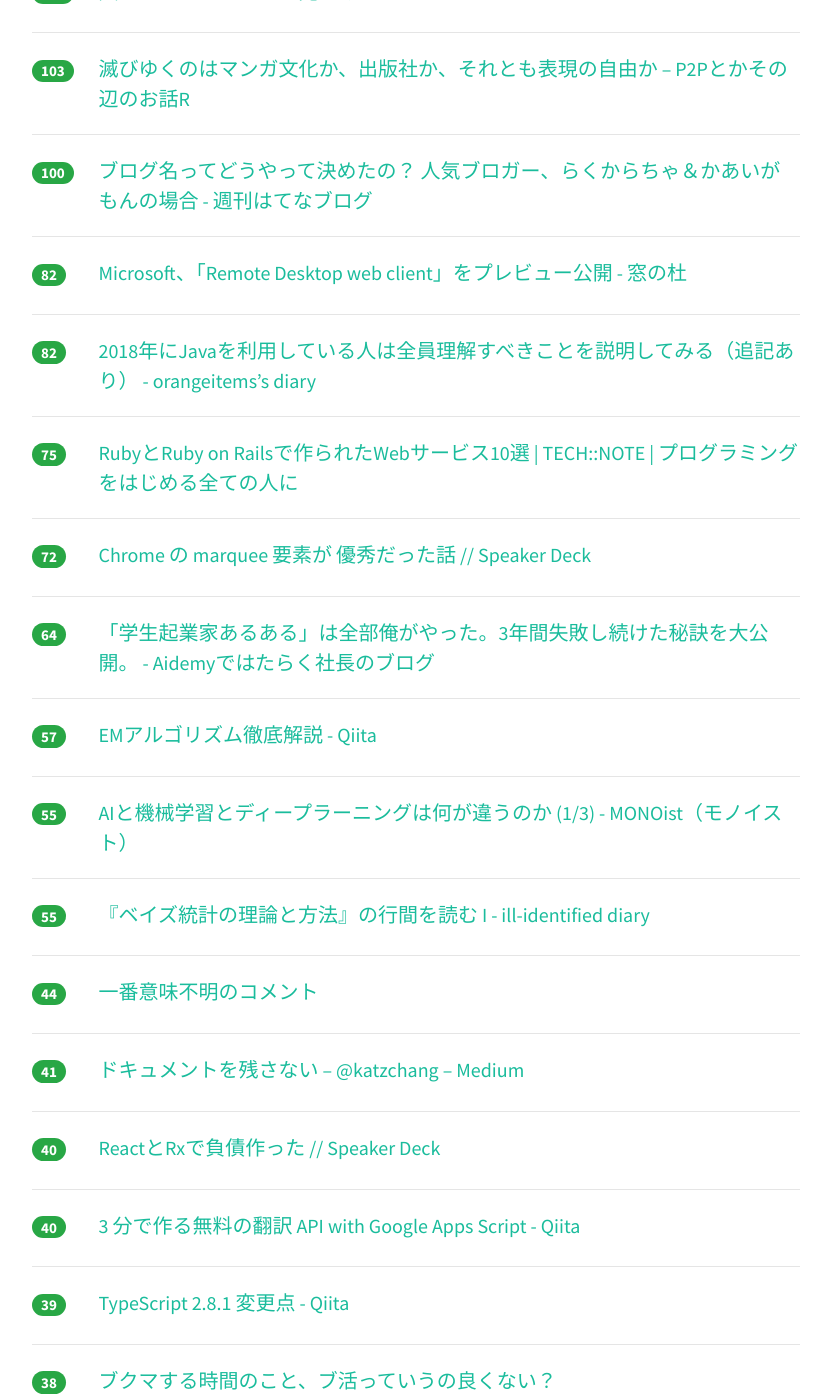
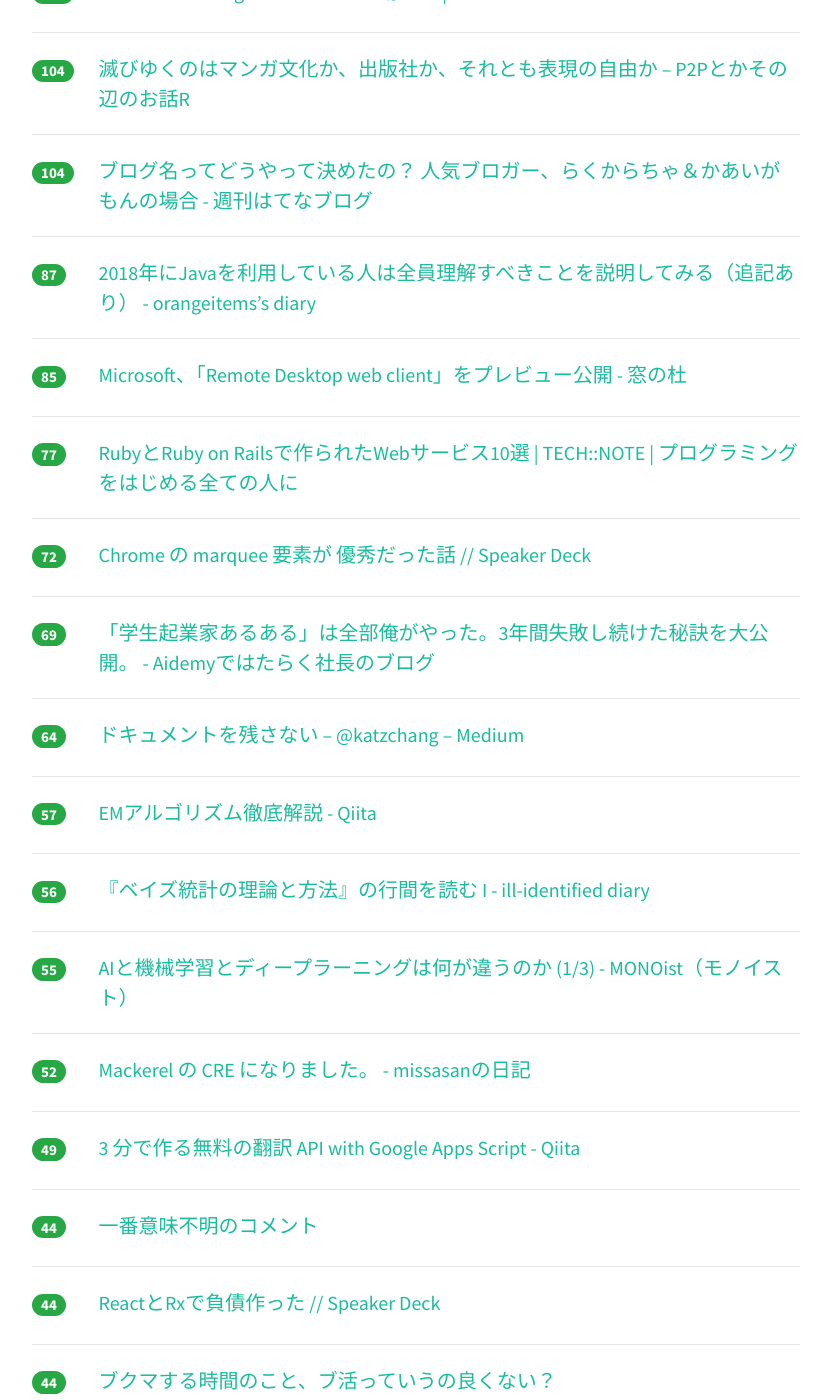
Before and after one commit to yatta47/hatena-matome-site, a Jekyll site: the page built from _posts/2018-03-30-hatena.md, in a window 1280 px wide and 1400 px high, scrolled down 1113 px. Shown: the whole window, without its empty margins (224-1055 px from the left). Built offline with Jekyll 4.4.1, drawn with Linux system fonts in a browser that asks for light colours; nearby versions of some CDN libraries; some of the changed text lies outside the part shown.

Commit message:
Updated 2018-03-30

```diff
--- a/_posts/2018-03-30-hatena.md
+++ b/_posts/2018-03-30-hatena.md
@@ -1,78 +1,78 @@
 ---
 layout: post
 title:  "2018-03-30 はてぶIT"
-date:   2018-03-30 22:02:29
+date:   2018-03-30 23:03:21
 tags: [it-hotentry]
 ---
-58 件のデータあり
+61 件のデータあり
 
 <hr><div class="row">
-<div class="col-1"><span class="badge badge-pill badge-success h2">286</span></div>
+<div class="col-1"><span class="badge badge-pill badge-success h2">299</span></div>
 <div class="col-11"><a href='https://itjinzai-lab.jp/article/detail/1004' target='_blank'>「僕らにオーガニックなコミュ力はいらない」―エンジニアによるエンジニア採用の世界観―セゾン情報システムズ　小野和俊さん (1/5)：IT人材ラボ</a></div>
 </div>
 <hr>
 <div class="row">
-<div class="col-1"><span class="badge badge-pill badge-success h2">275</span></div>
+<div class="col-1"><span class="badge badge-pill badge-success h2">282</span></div>
 <div class="col-11"><a href='http://www.itmedia.co.jp/mobile/articles/1803/30/news054.html' target='_blank'>なぜMNOのテザリングは有料で、MVNOは無料なのか (1/3) - ITmedia Mobile</a></div>
 </div>
 <hr>
 <div class="row">
-<div class="col-1"><span class="badge badge-pill badge-success h2">255</span></div>
+<div class="col-1"><span class="badge badge-pill badge-success h2">258</span></div>
 <div class="col-11"><a href='https://togetter.com/li/1213281' target='_blank'>死亡説・誘拐説・SCP説…考察が捗る西荻窪在住のバーチャルYouTuber『鳩羽つぐ』は「動画を投稿してる体の動画作品」なのでは - Togetter</a></div>
 </div>
 <hr>
 <div class="row">
-<div class="col-1"><span class="badge badge-pill badge-success h2">177</span></div>
+<div class="col-1"><span class="badge badge-pill badge-success h2">183</span></div>
 <div class="col-11"><a href='https://mattn.kaoriya.net/software/lang/go/20180330093346.htm' target='_blank'>Big Sky :: Golang と Vue.js で簡単なアプリケーションを作ってみた。</a></div>
 </div>
 <hr>
 <div class="row">
-<div class="col-1"><span class="badge badge-pill badge-success h2">159</span></div>
+<div class="col-1"><span class="badge badge-pill badge-success h2">161</span></div>
 <div class="col-11"><a href='https://qiita.com/neon-izm/items/132f034821e0daf5a2e3' target='_blank'>Unityでアイテムの課金処理よろしく、と言われた人向け事前知識 - Qiita</a></div>
 </div>
 <hr>
 <div class="row">
-<div class="col-1"><span class="badge badge-pill badge-success h2">147</span></div>
+<div class="col-1"><span class="badge badge-pill badge-success h2">157</span></div>
 <div class="col-11"><a href='https://coliss.com/articles/build-websites/operation/work/create-my-own-fonts-calligraphr.html' target='_blank'>日本語にも対応！自分で書いた文字からフォントを簡単に作成できる無料オンラインツール -Calligraphr | コリス</a></div>
 </div>
 <hr>
 <div class="row">
-<div class="col-1"><span class="badge badge-pill badge-success h2">107</span></div>
+<div class="col-1"><span class="badge badge-pill badge-success h2">134</span></div>
+<div class="col-11"><a href='https://anond.hatelabo.jp/20180330021140' target='_blank'>夫のはてぶアカウント見つけてさ</a></div>
+</div>
+<hr>
+<div class="row">
+<div class="col-1"><span class="badge badge-pill badge-success h2">124</span></div>
 <div class="col-11"><a href='https://speakerdeck.com/gyakku/ren-shi-xiang-keintanzi-liao' target='_blank'>人事向けインターン資料 // Speaker Deck</a></div>
 </div>
 <hr>
 <div class="row">
-<div class="col-1"><span class="badge badge-pill badge-success h2">105</span></div>
+<div class="col-1"><span class="badge badge-pill badge-success h2">109</span></div>
 <div class="col-11"><a href='https://deeeet.com/writing/2018/03/30/kubernetes-grpc/' target='_blank'>Kubernetes上でgRPCサービスを動かす | SOTA</a></div>
 </div>
 <hr>
 <div class="row">
-<div class="col-1"><span class="badge badge-pill badge-success h2">105</span></div>
-<div class="col-11"><a href='https://anond.hatelabo.jp/20180330021140' target='_blank'>夫のはてぶアカウント見つけてさ</a></div>
-</div>
-<hr>
-<div class="row">
-<div class="col-1"><span class="badge badge-pill badge-success h2">103</span></div>
+<div class="col-1"><span class="badge badge-pill badge-success h2">104</span></div>
 <div class="col-11"><a href='http://p2ptk.org/copyright/819' target='_blank'>滅びゆくのはマンガ文化か、出版社か、それとも表現の自由か – P2Pとかその辺のお話R</a></div>
 </div>
 <hr>
 <div class="row">
-<div class="col-1"><span class="badge badge-pill badge-success h2">100</span></div>
+<div class="col-1"><span class="badge badge-pill badge-success h2">104</span></div>
 <div class="col-11"><a href='http://blog.hatenablog.com/entry/gmo_bloginterview' target='_blank'>ブログ名ってどうやって決めたの？ 人気ブロガー、らくからちゃ＆かあいがもんの場合 - 週刊はてなブログ</a></div>
 </div>
 <hr>
 <div class="row">
-<div class="col-1"><span class="badge badge-pill badge-success h2">82</span></div>
+<div class="col-1"><span class="badge badge-pill badge-success h2">87</span></div>
+<div class="col-11"><a href='http://www.orangeitems.com/entry/2018/02/08/152022' target='_blank'>2018年にJavaを利用している人は全員理解すべきことを説明してみる（追記あり） - orangeitems’s diary</a></div>
+</div>
+<hr>
+<div class="row">
+<div class="col-1"><span class="badge badge-pill badge-success h2">85</span></div>
 <div class="col-11"><a href='https://forest.watch.impress.co.jp/docs/news/1114252.html' target='_blank'>Microsoft、「Remote Desktop web client」をプレビュー公開 - 窓の杜</a></div>
 </div>
 <hr>
 <div class="row">
-<div class="col-1"><span class="badge badge-pill badge-success h2">82</span></div>
-<div class="col-11"><a href='http://www.orangeitems.com/entry/2018/02/08/152022' target='_blank'>2018年にJavaを利用している人は全員理解すべきことを説明してみる（追記あり） - orangeitems’s diary</a></div>
-</div>
-<hr>
-<div class="row">
-<div class="col-1"><span class="badge badge-pill badge-success h2">75</span></div>
+<div class="col-1"><span class="badge badge-pill badge-success h2">77</span></div>
 <div class="col-11"><a href='https://tech-camp.in/note/technology/40581/' target='_blank'>RubyとRuby on Railsで作られたWebサービス10選 | TECH::NOTE | プログラミングをはじめる全ての人に</a></div>
 </div>
 <hr>
@@ -82,8 +82,13 @@ tags: [it-hotentry]
 </div>
 <hr>
 <div class="row">
+<div class="col-1"><span class="badge badge-pill badge-success h2">69</span></div>
+<div class="col-11"><a href='http://tarisaa.hatenablog.com/entry/2018/03/30/025622' target='_blank'>「学生起業家あるある」は全部俺がやった。3年間失敗し続けた秘訣を大公開。 - Aidemyではたらく社長のブログ</a></div>
+</div>
+<hr>
+<div class="row">
 <div class="col-1"><span class="badge badge-pill badge-success h2">64</span></div>
-<div class="col-11"><a href='http://tarisaa.hatenablog.com/entry/2018/03/30/025622' target='_blank'>「学生起業家あるある」は全部俺がやった。3年間失敗し続けた秘訣を大公開。 - Aidemyではたらく社長のブログ</a></div>
+<div class="col-11"><a href='https://medium.com/@katzchang/6fc772877b55' target='_blank'>ドキュメントを残さない – @katzchang – Medium</a></div>
 </div>
 <hr>
 <div class="row">
@@ -92,13 +97,23 @@ tags: [it-hotentry]
 </div>
 <hr>
 <div class="row">
+<div class="col-1"><span class="badge badge-pill badge-success h2">56</span></div>
+<div class="col-11"><a href='http://ill-identified.hatenablog.com/entry/2018/03/30/015132' target='_blank'>『ベイズ統計の理論と方法』の行間を読む I - ill-identified diary</a></div>
+</div>
+<hr>
+<div class="row">
 <div class="col-1"><span class="badge badge-pill badge-success h2">55</span></div>
 <div class="col-11"><a href='http://monoist.atmarkit.co.jp/mn/articles/1803/29/news011.html' target='_blank'>AIと機械学習とディープラーニングは何が違うのか (1/3) - MONOist（モノイスト）</a></div>
 </div>
 <hr>
 <div class="row">
-<div class="col-1"><span class="badge badge-pill badge-success h2">55</span></div>
-<div class="col-11"><a href='http://ill-identified.hatenablog.com/entry/2018/03/30/015132' target='_blank'>『ベイズ統計の理論と方法』の行間を読む I - ill-identified diary</a></div>
+<div class="col-1"><span class="badge badge-pill badge-success h2">52</span></div>
+<div class="col-11"><a href='https://missasan.hatenablog.com/entry/ibecamecre' target='_blank'>Mackerel の CRE になりました。 - missasanの日記</a></div>
+</div>
+<hr>
+<div class="row">
+<div class="col-1"><span class="badge badge-pill badge-success h2">49</span></div>
+<div class="col-11"><a href='https://qiita.com/tanabee/items/c79c5c28ba0537112922' target='_blank'>3 分で作る無料の翻訳 API with Google Apps Script - Qiita</a></div>
 </div>
 <hr>
 <div class="row">
@@ -107,33 +122,23 @@ tags: [it-hotentry]
 </div>
 <hr>
 <div class="row">
-<div class="col-1"><span class="badge badge-pill badge-success h2">41</span></div>
-<div class="col-11"><a href='https://medium.com/@katzchang/6fc772877b55' target='_blank'>ドキュメントを残さない – @katzchang – Medium</a></div>
+<div class="col-1"><span class="badge badge-pill badge-success h2">44</span></div>
+<div class="col-11"><a href='https://speakerdeck.com/brn/reacttorxdefu-zhai-zuo-tuta' target='_blank'>ReactとRxで負債作った // Speaker Deck</a></div>
+</div>
+<hr>
+<div class="row">
+<div class="col-1"><span class="badge badge-pill badge-success h2">44</span></div>
+<div class="col-11"><a href='https://anond.hatelabo.jp/20180330030314' target='_blank'>ブクマする時間のこと、ブ活っていうの良くない？</a></div>
 </div>
 <hr>
 <div class="row">
 <div class="col-1"><span class="badge badge-pill badge-success h2">40</span></div>
-<div class="col-11"><a href='https://speakerdeck.com/brn/reacttorxdefu-zhai-zuo-tuta' target='_blank'>ReactとRxで負債作った // Speaker Deck</a></div>
-</div>
-<hr>
-<div class="row">
-<div class="col-1"><span class="badge badge-pill badge-success h2">40</span></div>
-<div class="col-11"><a href='https://qiita.com/tanabee/items/c79c5c28ba0537112922' target='_blank'>3 分で作る無料の翻訳 API with Google Apps Script - Qiita</a></div>
+<div class="col-11"><a href='https://this.kiji.is/352414138544358497' target='_blank'>共産「防衛も改ざん疑い」　米基地使用巡る文書 - 共同通信</a></div>
 </div>
 <hr>
 <div class="row">
 <div class="col-1"><span class="badge badge-pill badge-success h2">39</span></div>
 <div class="col-11"><a href='https://qiita.com/vvakame/items/2e32aeded05997f77dfa' target='_blank'>TypeScript 2.8.1 変更点 - Qiita</a></div>
-</div>
-<hr>
-<div class="row">
-<div class="col-1"><span class="badge badge-pill badge-success h2">38</span></div>
-<div class="col-11"><a href='https://anond.hatelabo.jp/20180330030314' target='_blank'>ブクマする時間のこと、ブ活っていうの良くない？</a></div>
-</div>
-<hr>
-<div class="row">
-<div class="col-1"><span class="badge badge-pill badge-success h2">38</span></div>
-<div class="col-11"><a href='https://missasan.hatenablog.com/entry/ibecamecre' target='_blank'>Mackerel の CRE になりました。 - missasanの日記</a></div>
 </div>
 <hr>
 <div class="row">
@@ -147,8 +152,23 @@ tags: [it-hotentry]
 </div>
 <hr>
 <div class="row">
+<div class="col-1"><span class="badge badge-pill badge-success h2">32</span></div>
+<div class="col-11"><a href='https://www.sankeibiz.jp/business/news/180330/bsj1803300500002-n1.htm' target='_blank'>楽天携帯、大手３社の３割安　月額４０００円検討　最短３年後に黒字化目指す (1/2ページ) - SankeiBiz（サンケイビズ）</a></div>
+</div>
+<hr>
+<div class="row">
+<div class="col-1"><span class="badge badge-pill badge-success h2">32</span></div>
+<div class="col-11"><a href='https://internet.watch.impress.co.jp/docs/special/1114330.html' target='_blank'>Wi-Fiルーターのサポート期間っていつまで？　国内メーカー4社に聞いてみた　 - INTERNET Watch</a></div>
+</div>
+<hr>
+<div class="row">
 <div class="col-1"><span class="badge badge-pill badge-success h2">31</span></div>
 <div class="col-11"><a href='https://japan.cnet.com/article/35116886/' target='_blank'>「FGO」開発のディライトワークスが、社内ボードゲームカフェを新設した狙い - CNET Japan</a></div>
+</div>
+<hr>
+<div class="row">
+<div class="col-1"><span class="badge badge-pill badge-success h2">31</span></div>
+<div class="col-11"><a href='http://blog.hiroppy.me/entry/2018/03/30/100008' target='_blank'>Node.jsの使用調査をしてみた - 技術探し</a></div>
 </div>
 <hr>
 <div class="row">
@@ -158,21 +178,11 @@ tags: [it-hotentry]
 <hr>
 <div class="row">
 <div class="col-1"><span class="badge badge-pill badge-success h2">31</span></div>
-<div class="col-11"><a href='https://internet.watch.impress.co.jp/docs/special/1114330.html' target='_blank'>Wi-Fiルーターのサポート期間っていつまで？　国内メーカー4社に聞いてみた　 - INTERNET Watch</a></div>
+<div class="col-11"><a href='http://nagaisan00.hatenablog.com/entry/2018/03/30/000000' target='_blank'>フリーランスが仕事を断るとき - ライター　長井の気ままな生活</a></div>
 </div>
 <hr>
 <div class="row">
 <div class="col-1"><span class="badge badge-pill badge-success h2">30</span></div>
-<div class="col-11"><a href='https://www.sankeibiz.jp/business/news/180330/bsj1803300500002-n1.htm' target='_blank'>楽天携帯、大手３社の３割安　月額４０００円検討　最短３年後に黒字化目指す (1/2ページ) - SankeiBiz（サンケイビズ）</a></div>
-</div>
-<hr>
-<div class="row">
-<div class="col-1"><span class="badge badge-pill badge-success h2">30</span></div>
-<div class="col-11"><a href='http://blog.hiroppy.me/entry/2018/03/30/100008' target='_blank'>Node.jsの使用調査をしてみた - 技術探し</a></div>
-</div>
-<hr>
-<div class="row">
-<div class="col-1"><span class="badge badge-pill badge-success h2">29</span></div>
 <div class="col-11"><a href='https://codeiq.jp/magazine/2018/03/58261/' target='_blank'>【及川卓也×Datachain】ブロックチェーンでデータ流通に革新を―Fintech以外の応用分野とは｜CodeIQ MAGAZINE</a></div>
 </div>
 <hr>
@@ -183,7 +193,7 @@ tags: [it-hotentry]
 <hr>
 <div class="row">
 <div class="col-1"><span class="badge badge-pill badge-success h2">28</span></div>
-<div class="col-11"><a href='http://nagaisan00.hatenablog.com/entry/2018/03/30/000000' target='_blank'>フリーランスが仕事を断るとき - ライター　長井の気ままな生活</a></div>
+<div class="col-11"><a href='https://note.mu/nikoko/n/nc86c1e0f19f2' target='_blank'>デザインスキル評価アンケートを作って分かったこと｜Yoko Nishida｜note</a></div>
 </div>
 <hr>
 <div class="row">
@@ -193,22 +203,22 @@ tags: [it-hotentry]
 <hr>
 <div class="row">
 <div class="col-1"><span class="badge badge-pill badge-success h2">27</span></div>
+<div class="col-11"><a href='https://anond.hatelabo.jp/20180330094905' target='_blank'>暇だから格好いいコマンド選手権しようぜ</a></div>
+</div>
+<hr>
+<div class="row">
+<div class="col-1"><span class="badge badge-pill badge-success h2">27</span></div>
 <div class="col-11"><a href='https://linecorp.com/ja/pr/news/ja/2018/2117' target='_blank'>【LINE Pay】利用特典変更のお知らせ | LINE Corporation | ニュース</a></div>
 </div>
 <hr>
 <div class="row">
 <div class="col-1"><span class="badge badge-pill badge-success h2">27</span></div>
-<div class="col-11"><a href='https://note.mu/nikoko/n/nc86c1e0f19f2' target='_blank'>デザインスキル評価アンケートを作って分かったこと｜Yoko Nishida｜note</a></div>
+<div class="col-11"><a href='https://qiita.com/hirokidaichi/items/195d42ee056ea85a3150' target='_blank'>エンジニアリング組織論への招待：リファレンスガイド第１章/第２章 - Qiita</a></div>
 </div>
 <hr>
 <div class="row">
 <div class="col-1"><span class="badge badge-pill badge-success h2">26</span></div>
 <div class="col-11"><a href='https://tenshoku-center.com/daikigyou-demerit/' target='_blank'>大企業に転職すればいいってものじゃない！大企業で働くデメリット</a></div>
-</div>
-<hr>
-<div class="row">
-<div class="col-1"><span class="badge badge-pill badge-success h2">26</span></div>
-<div class="col-11"><a href='https://anond.hatelabo.jp/20180330094905' target='_blank'>暇だから格好いいコマンド選手権しようぜ</a></div>
 </div>
 <hr>
 <div class="row">
@@ -223,27 +233,22 @@ tags: [it-hotentry]
 <hr>
 <div class="row">
 <div class="col-1"><span class="badge badge-pill badge-success h2">25</span></div>
+<div class="col-11"><a href='http://official-blog.line.me/ja/archives/74986499.html' target='_blank'>【LINE Pay】利用特典変更とリニューアルのお知らせ : LINE公式ブログ</a></div>
+</div>
+<hr>
+<div class="row">
+<div class="col-1"><span class="badge badge-pill badge-success h2">25</span></div>
 <div class="col-11"><a href='https://www.gizmodo.jp/2018/03/leap-motion-virtual-wearable.html' target='_blank'>スマートウォッチはもう時代遅れ？ Leap Motionの「バーチャルウェラブル」が完全に未来にいっちゃってる | ギズモード・ジャパン</a></div>
 </div>
 <hr>
 <div class="row">
-<div class="col-1"><span class="badge badge-pill badge-success h2">24</span></div>
-<div class="col-11"><a href='http://official-blog.line.me/ja/archives/74986499.html' target='_blank'>【LINE Pay】利用特典変更とリニューアルのお知らせ : LINE公式ブログ</a></div>
+<div class="col-1"><span class="badge badge-pill badge-success h2">23</span></div>
+<div class="col-11"><a href='https://type.jp/et/feature/6520' target='_blank'>初代アイコンは紫色だった？！ 開発エンジニアたちが振り返る『LINE』進化の歴史、舞台裏トーク - エンジニアtype | 転職＠type</a></div>
 </div>
 <hr>
 <div class="row">
 <div class="col-1"><span class="badge badge-pill badge-success h2">23</span></div>
 <div class="col-11"><a href='http://ascii.jp/elem/000/001/655/1655101/' target='_blank'>ASCII.jp：MySQL/PostgreSQLのAzure移行の壁になる「新しい概念」を排除した</a></div>
-</div>
-<hr>
-<div class="row">
-<div class="col-1"><span class="badge badge-pill badge-success h2">22</span></div>
-<div class="col-11"><a href='https://type.jp/et/feature/6520' target='_blank'>初代アイコンは紫色だった？！ 開発エンジニアたちが振り返る『LINE』進化の歴史、舞台裏トーク - エンジニアtype | 転職＠type</a></div>
-</div>
-<hr>
-<div class="row">
-<div class="col-1"><span class="badge badge-pill badge-success h2">22</span></div>
-<div class="col-11"><a href='https://qiita.com/hirokidaichi/items/195d42ee056ea85a3150' target='_blank'>エンジニアリング組織論への招待：リファレンスガイド第１章/第２章 - Qiita</a></div>
 </div>
 <hr>
 <div class="row">
@@ -257,23 +262,33 @@ tags: [it-hotentry]
 </div>
 <hr>
 <div class="row">
-<div class="col-1"><span class="badge badge-pill badge-success h2">18</span></div>
+<div class="col-1"><span class="badge badge-pill badge-success h2">20</span></div>
 <div class="col-11"><a href='https://fullswing.dena.com/nsi/' target='_blank'>DeNA流リーンスタートアップ。「3年間で24事業立ち上げ19事業を閉じた」新規事業チームが語る、10の経験則 – フルスイング</a></div>
 </div>
 <hr>
 <div class="row">
 <div class="col-1"><span class="badge badge-pill badge-success h2">17</span></div>
-<div class="col-11"><a href='https://this.kiji.is/352414138544358497' target='_blank'>共産「防衛も改ざん疑い」　米基地使用巡る文書 - 共同通信</a></div>
-</div>
-<hr>
-<div class="row">
-<div class="col-1"><span class="badge badge-pill badge-success h2">15</span></div>
 <div class="col-11"><a href='https://anond.hatelabo.jp/20180330144117' target='_blank'>意外になくてほしい機能</a></div>
 </div>
 <hr>
 <div class="row">
+<div class="col-1"><span class="badge badge-pill badge-success h2">17</span></div>
+<div class="col-11"><a href='https://dev.classmethod.jp/etc/design-jobchange-it/' target='_blank'>デザイン界からITに移動してきたデザイナーが思う「IT企業のデザイナー採用。両者が気をつけたいこと」 ｜ Developers.IO</a></div>
+</div>
+<hr>
+<div class="row">
+<div class="col-1"><span class="badge badge-pill badge-success h2">17</span></div>
+<div class="col-11"><a href='http://www.itmedia.co.jp/news/articles/1803/30/news112.html' target='_blank'>「開発中止すべき」　JST、スパコンベンチャー「ExaScaler」に52億円返還求める - ITmedia NEWS</a></div>
+</div>
+<hr>
+<div class="row">
+<div class="col-1"><span class="badge badge-pill badge-success h2">16</span></div>
+<div class="col-11"><a href='http://b.hatena.ne.jp/entry/s/mainichi.jp/articles/20180330/ddm/041/010/112000c' target='_blank'>はてなブックマーク - 自民・白須賀氏：「雇ったら実は妊娠、産休　違うだろ」　厚労部会で発言 - 毎日新聞</a></div>
+</div>
+<hr>
+<div class="row">
 <div class="col-1"><span class="badge badge-pill badge-success h2">14</span></div>
-<div class="col-11"><a href='http://b.hatena.ne.jp/entry/s/mainichi.jp/articles/20180330/ddm/041/010/112000c' target='_blank'>はてなブックマーク - 自民・白須賀氏：「雇ったら実は妊娠、産休　違うだろ」　厚労部会で発言 - 毎日新聞</a></div>
+<div class="col-11"><a href='http://monoist.atmarkit.co.jp/mn/articles/1803/30/news018.html' target='_blank'>アマゾンよりも面白い？「Mongoose OS」がIoT開発のハードルを下げる (1/3) - MONOist（モノイスト）</a></div>
 </div>
 <hr>
 <div class="row">
```
